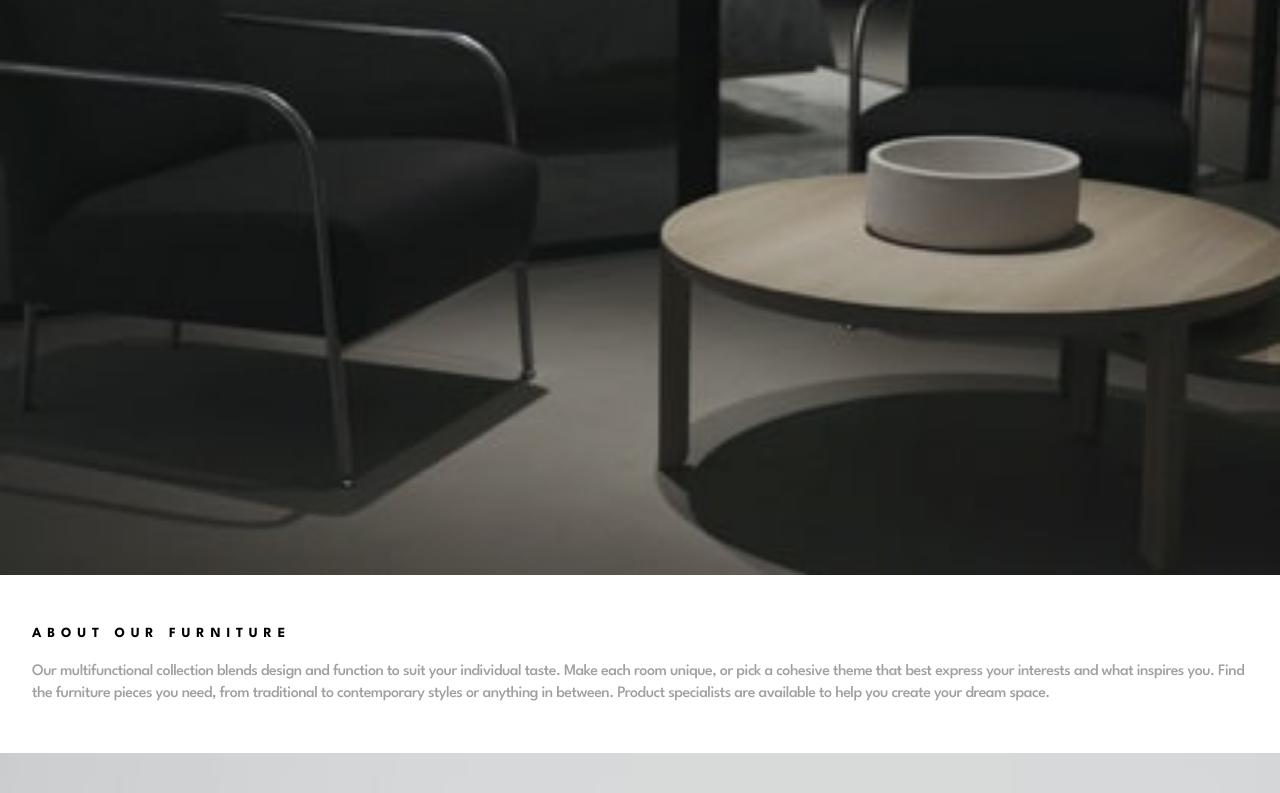
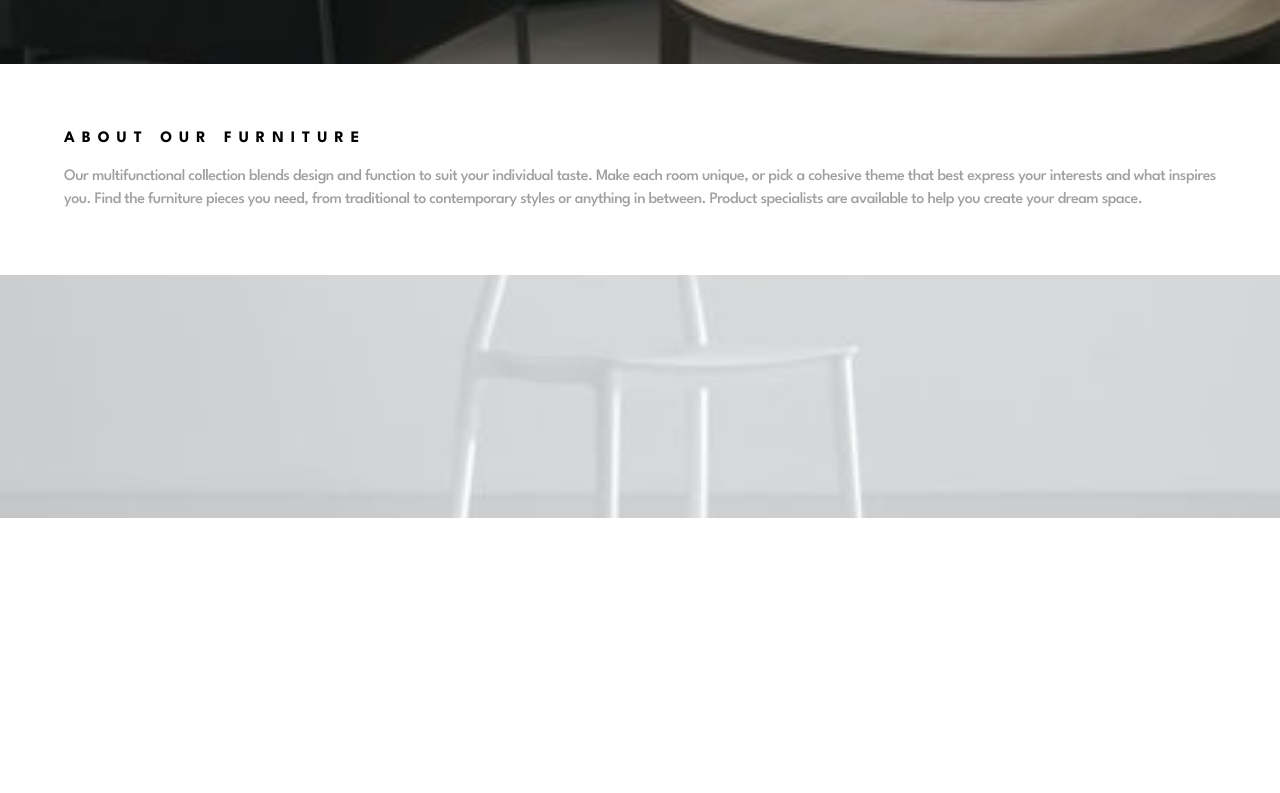
Before and after one commit to g-akca/room-homepage, a React (Vite) app: page / in a window 1280 px wide. Shown: the part 907-1700 px from the top of the page. After the commit the page ends 1425 px from the top, so only its background shows below. Built offline with nearby package versions, Linux system fonts and the light colour scheme.

Commit message:
Add tablet responsive MainSection, ImageContainer and TextBlock styles

```diff
--- a/src/components/ImageContainer.jsx
+++ b/src/components/ImageContainer.jsx
@@ -1,6 +1,6 @@
-function ImageContainer({ src, className }) {
+function ImageContainer({ src, alt="", className }) {
   return (
-    <img src={src} className={`w-full ${className}`} />
+    <img src={src} alt={alt} className={`w-full object-cover object-center ${className}`} />
   )
 }
 
--- a/src/components/MainSection.jsx
+++ b/src/components/MainSection.jsx
@@ -6,10 +6,10 @@ import lightImg from "/images/image-about-light.jpg";
 
 function MainSection() {
   return (
-    <main className="flex flex-col gap-12">
-      <ImageContainer src={darkImg} />
+    <main className="flex flex-col gap-12 tablet:gap-16">
+      <ImageContainer src={darkImg} alt="Dark furniture in a dark room" className="tablet:h-75" />
       <TextBlock />
-      <ImageContainer src={lightImg} />
+      <ImageContainer src={lightImg} alt="White chair on a white background" className="tablet:h-60.75" />
     </main>
   )
 }
--- a/src/components/TextBlock.jsx
+++ b/src/components/TextBlock.jsx
@@ -1,7 +1,7 @@
 function TextBlock() {
   return (
-    <div className="px-8 flex flex-col gap-4">
-      <h2 className="text-black font-bold text-[14px] tracking-[5.83px] leading-5.5 uppercase">About our furniture</h2>
+    <div className="px-8 tablet:px-16 flex flex-col gap-4">
+      <h2 className="text-black font-bold text-[14px] tablet:text-base tracking-[5.83px] tablet:tracking-[7px] leading-5.5 tablet:leading-base uppercase">About our furniture</h2>
       <p className="font-medium">
         Our multifunctional collection blends design and function to suit your individual taste. Make each room unique, or pick a
         cohesive theme that best express your interests and what inspires you. Find the furniture pieces you need, from traditional to
```
